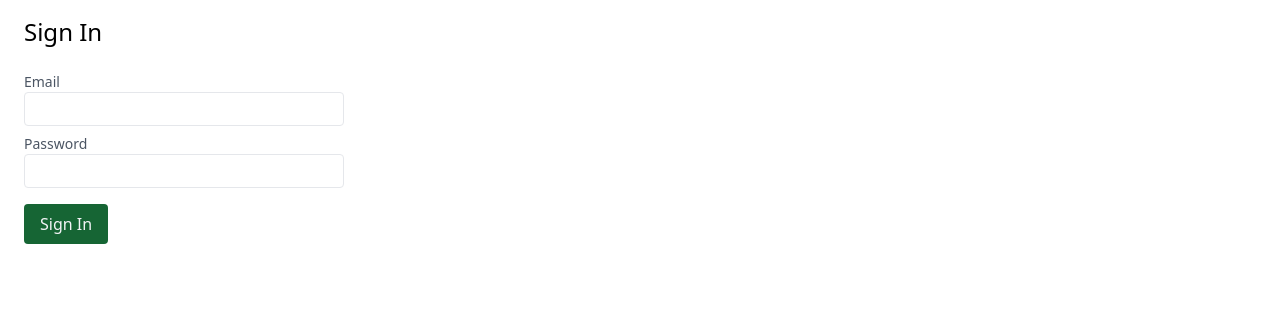
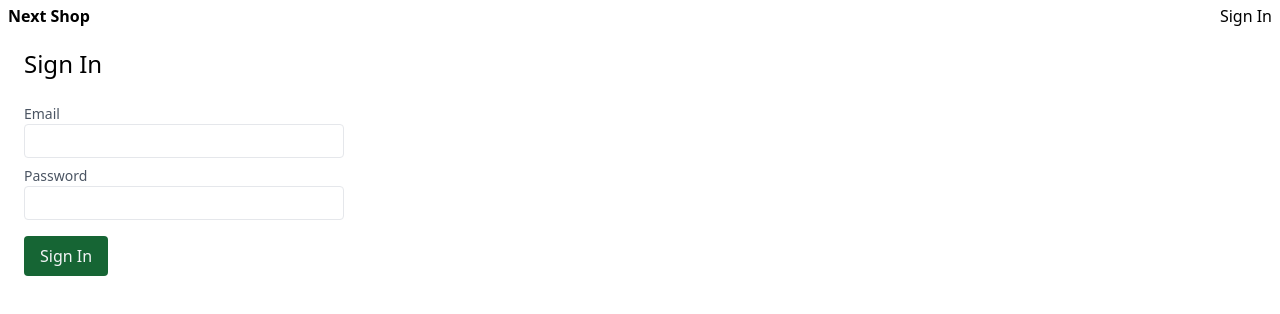
Before and after one commit to zakumann/next-shop, a Next.js app: page /sign-in in a window 1280 px wide. Shown: the top 314 px of the page. Built offline with nearby package versions, Linux system fonts and the light colour scheme; no server answers.

Commit message:
section 28

```diff
--- /dev/null
+++ b/components/NavBar.js
@@ -0,0 +1,54 @@
+import { fetchJson } from '@/lib/api';
+import Link from 'next/link';
+import { useEffect, useState } from 'react';
+
+export default function Navbar() {
+    const [user, setUser] = useState();
+    useEffect(() => {
+        (async () => {
+            try{
+                const user = await fetchJson('/api/user');
+                setUser(user);
+        } catch (err){
+            // not signed in
+        }
+    })();
+}, []);
+
+const handleSignOut = async () => {
+    await fetchJson('/api/logout');
+    setUser(undefined);
+};
+
+console.log('[NavBar] user:', user);
+  return (
+    <nav className="px-2 py-1">
+        <ul className="flex gap-2">
+            <li className="text=lg font-extrabold">
+                <Link href="/">
+                    Next Shop
+                </Link>
+            </li>
+            <li role="separator" className="flex-1" />
+            {user ? (
+                <>
+                    <li>
+                        {user.name}
+                    </li>
+                    <li>
+                        <button onClick={handleSignOut}>
+                            Sign Out
+                        </button>
+                    </li>
+                </>
+            ) : (
+                <li>
+                    <Link href="/sign-in">
+                        Sign In
+                    </Link>
+                </li>
+            )}
+        </ul>
+    </nav>
+  );
+}
--- a/components/Page.js
+++ b/components/Page.js
@@ -1,5 +1,6 @@
 import Head from "next/head";
 import Title from "./Title";
+import Navbar from "./NavBar";
 
 export default function Page({ title, children }) {
   return (
@@ -7,6 +8,9 @@ export default function Page({ title, children }) {
       <Head>
         <title>{title} - Next Shop</title>
       </Head>
+      <header>
+        <Navbar />
+      </header>
       <main className="px-6 py-4">
         <Title>{title}</Title>
         {children}
--- /dev/null
+++ b/pages/api/logout.js
@@ -0,0 +1,10 @@
+import cookie from 'cookie';
+
+export default function handleLogout(req, res){
+    res.status(200)
+    .setHeader('Set-Cookie', cookie.serialize('jwt', '', {
+        path: '/api',
+        expires: new Date(0),
+    }))
+    .json({});
+}
--- /dev/null
+++ b/pages/api/user.js
@@ -0,0 +1,22 @@
+const { fetchJson } = require("@/lib/api");
+
+const { CMS_URL } = process.env;
+
+export default async function handleUser(req, res){
+    const { jwt } = req.cookies;
+    if (!jwt){
+        res.status(401).end();
+        return;
+    }
+    try{
+        const user = await fetchJson(`${CMS_URL}/users/me`, {
+            headers: { 'Authorization': `Bearer ${jwt}` },
+        });
+        res.status(200).json({
+            id: user.id,
+            name: user.username,
+        });
+    } catch (err) {
+        res.status(401).end();
+      }
+}
--- a/pages/sign-in.js
+++ b/pages/sign-in.js
@@ -1,3 +1,4 @@
+import { useRouter } from "next/router";
 import Button from "@/components/Button";
 import Field from "@/components/Field";
 import Input from "@/components/Input";
@@ -6,6 +7,7 @@ import { fetchJson } from "@/lib/api";
 import { useState } from "react";
 
 export default function SignInPage(){
+    const router = useRouter();
     const [email, setEmail] = useState('');
     const [password, setPassword] = useState('');
     const [status, setStatus] = useState({ loading: false, error: false});
@@ -21,6 +23,7 @@ export default function SignInPage(){
             });
             setStatus({ loading: false, error: false });
             console.log('sign in:', response);
+            router.push('/');
         } catch (err){
             setStatus({ loading: false, error: true });
         }
```
